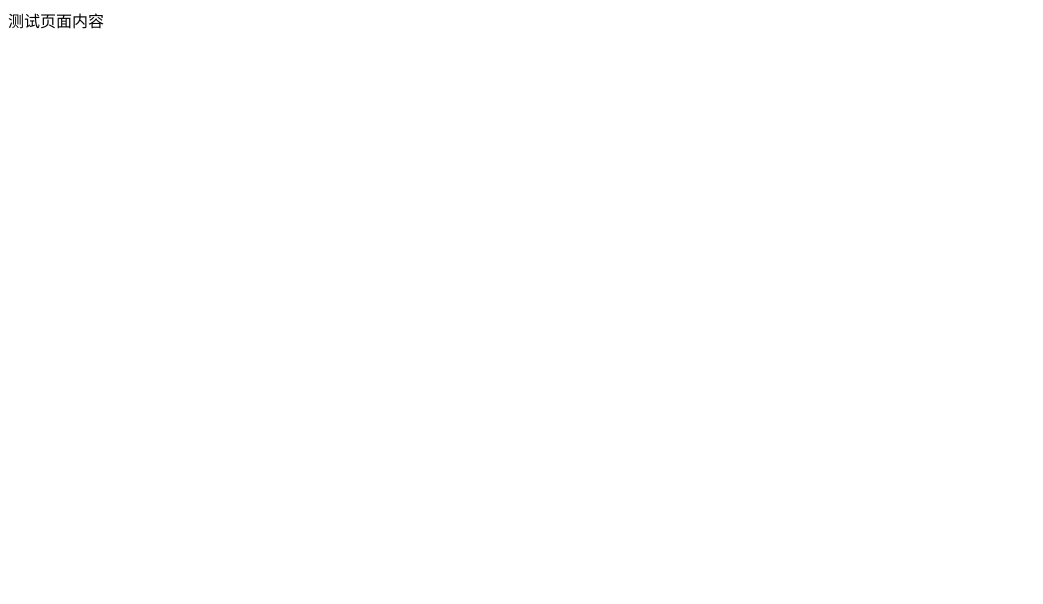
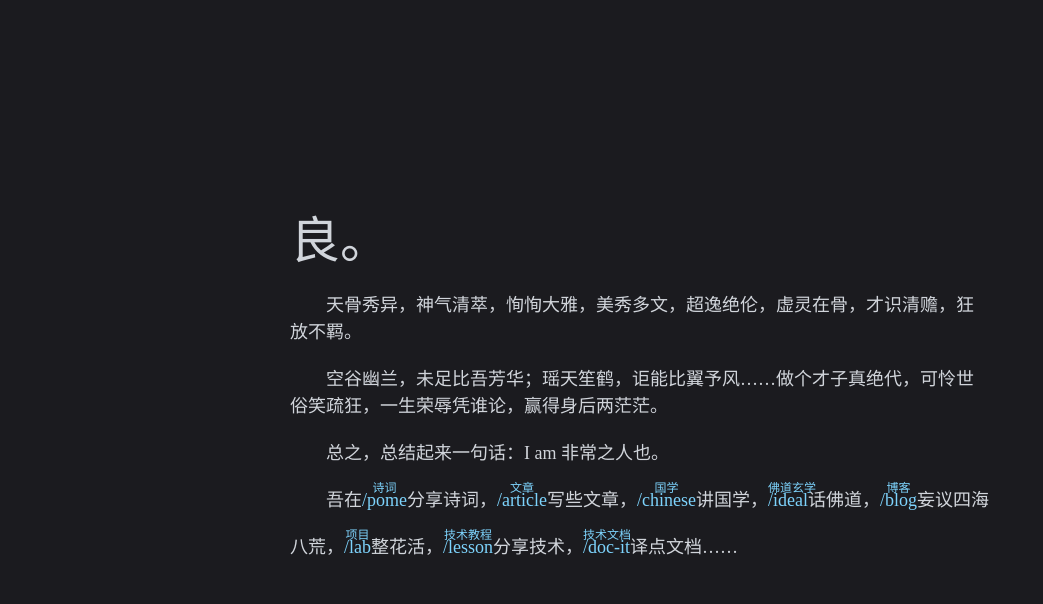
Before and after one commit to GGL1992/ggl1992.github.io, a plain HTML site: page index.html in a window 1280 px wide. Shown: the whole page, without its empty margins (0-1043 px from the left). Drawn offline with Linux system fonts and the light colour scheme.

Commit message:
增加主页信息

```diff
--- /dev/null
+++ b/assets/style/common.css
@@ -0,0 +1,24 @@
+:root {
+  --gradient-start-color: #41d1ff;
+  --gradient-end-color: #bd34fe;
+  --bg-color: #1b1b1f;
+}
+* {
+  padding: 0;
+  margin: 0;
+  box-sizing: border-box;
+}
+html,
+body {
+  width: 100%;
+  height: 100%;
+}
+
+a,
+button {
+  cursor: pointer;
+}
+
+a {
+  text-decoration: none;
+}
--- /dev/null
+++ b/assets/style/index.css
@@ -0,0 +1,69 @@
+@import "./common.css";
+
+body {
+  background-color: var(--bg-color);
+}
+
+.g-main__container {
+  font-family: songti sc, serif;
+  color: #d1d5db;
+  box-sizing: border-box;
+  height: 100%;
+  display: flex;
+  justify-content: center;
+  align-items: center;
+}
+
+.g-main__wrapper {
+  width: 700px;
+  max-width: 80%;
+  text-align: left;
+  box-sizing: border-box;
+}
+
+.g-main__title {
+  font-size: 50px;
+  margin-bottom: 20px;
+}
+
+.g-main__content {
+  font-size: 18px;
+  line-height: 1.5em;
+  text-indent: 2em;
+}
+
+.g-main__content p {
+  margin-bottom: 20px;
+}
+
+.g-main__content p:hover {
+  color: #fff;
+}
+
+.g-main__content p a {
+  margin-bottom: 20px;
+  color: #7dd3fc;
+  position: relative;
+  display: inline-block;
+  text-indent: 0;
+}
+
+.g-main__content p a:hover {
+  color: #b7e6fd;
+  text-shadow: 0px 0px 5px #7dd3fc;
+}
+
+.g-main__nav--wrapper {
+  line-height: 1.5em;
+}
+
+.g-main__nav--wrapper a span {
+  position: absolute;
+  white-space: nowrap;
+  display: inline-block;
+  left: 0;
+  font-size: 12px;
+  top: -1em;
+  text-align: center;
+  width: 100%;
+}
--- a/index.html
+++ b/index.html
@@ -1,11 +1,38 @@
 <!DOCTYPE html>
 <html lang="zh-CN">
-<head>
-    <meta charset="UTF-8">
-    <meta name="viewport" content="width=device-width, initial-scale=1.0">
-    <title>高国良的个人博客</title>
-</head>
-<body>
-    测试页面内容
-</body>
+  <head>
+    <meta charset="UTF-8" />
+    <meta http-equiv="X-UA-Compatible" content="IE=edge" />
+    <meta name="viewport" content="width=device-width, initial-scale=1.0" />
+    <title>新未来·高国良</title>
+    <link rel="icon" href="./favicon.ico" />
+    <link rel="stylesheet" href="./assets/style/index.css?v=1.0.0" />
+  </head>
+  <body>
+    <div class="g-main__container">
+      <div class="g-main__wrapper">
+        <div class="g-main__title">良。</div>
+        <div class="g-main__content">
+          <p>
+            天骨秀异，神气清萃，恂恂大雅，美秀多文，超逸绝伦，虚灵在骨，才识清赡，狂放不羁。
+          </p>
+          <p>
+            空谷幽兰，未足比吾芳华；瑶天笙鹤，讵能比翼予风……做个才子真绝代，可怜世俗笑疏狂，一生荣辱凭谁论，赢得身后两茫茫。
+          </p>
+          <p>总之，总结起来一句话：I am 非常之人也。</p>
+          <p class="g-main__nav--wrapper">
+            吾在<a href="./poem">/pome<span>诗词</span></a
+            >分享诗词，<a href="./article">/article<span>文章</span></a
+            >写些文章，<a href="./chinese">/chinese<span>国学</span></a
+            >讲国学，<a href="./ideal">/ideal<span>佛道玄学</span></a
+            >话佛道，<a href="./blog">/blog<span>博客</span></a
+            >妄议四海八荒，<a href="./lab">/lab<span>项目</span></a
+            >整花活，<a href="./lesson">/lesson<span>技术教程</span></a
+            >分享技术，<a href="./doc-it">/doc-it<span>技术文档</span></a
+            >译点文档……
+          </p>
+        </div>
+      </div>
+    </div>
+  </body>
 </html>
```
Also changed, not shown: assets/img/logo.png (added), favicon.ico (added).
